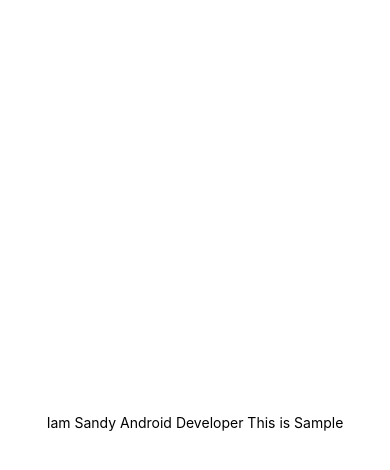
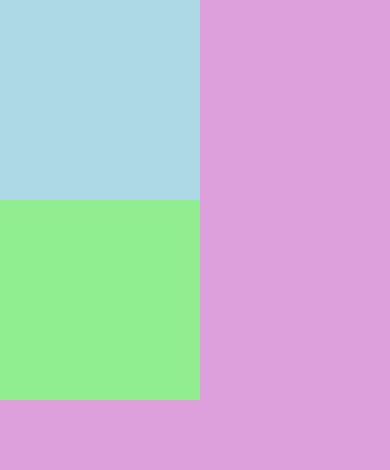
Before and after one commit to JaiSandeep7461/reactBasics, a React Native app: screen / in a window 390 px wide. Shown: the top 470 px of the page. Built offline with nearby package versions, Linux system fonts and the light colour scheme.

Commit message:
Learned about views and how to give styling to components using inline css

```diff
--- a/App.js
+++ b/App.js
@@ -1,20 +1,10 @@
-import { StatusBar } from 'expo-status-bar';
-import { StyleSheet, Text, View } from 'react-native';
+import { View } from "react-native";
 
 export default function App() {
-  return (
-    <View style={styles.container}>
-      <Text>Iam Sandy Android Developer This is Sample</Text>
-      <StatusBar style="auto" />
+  return <View style={{ flex: 1, backgroundColor: "plum" }}>
+    <View style={{ width: 200, height: 200, backgroundColor: "lightblue" }}>
     </View>
-  );
+    <View style={{width:200,height:200 , backgroundColor: "lightgreen"}}>
+     </View>
+  </View>;
 }
-
-const styles = StyleSheet.create({
-  container: {
-    flex: 1,
-    backgroundColor: '#fff',
-    alignItems: 'center',
-    justifyContent: 'center',
-  },
-});
```
